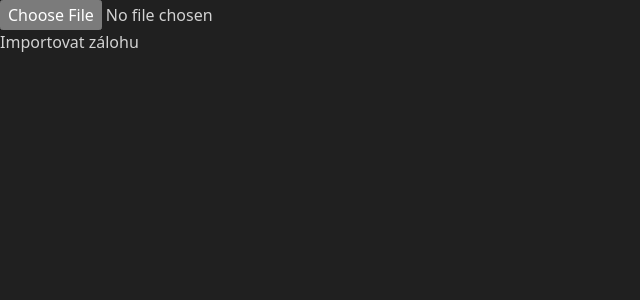
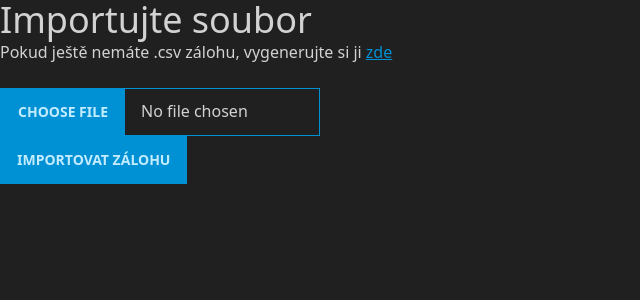
Before and after one commit to madebyqwerty/infinity-wall, a SvelteKit app in the folder web/: page /backup/import in a window 1280 px wide. Shown: the top 300 px of the page, without its empty margins (0-640 px from the left). Built offline with nearby package versions, Linux system fonts and the light colour scheme; what pocketbase would draw is missing.

Commit message:
presunuto + ui

```diff
--- /dev/null
+++ b/web/src/routes/(app)/backup/export/+page.svelte
@@ -0,0 +1,8 @@
+<script lang="ts">
+    import { export_backup } from "@pocketbase/backup/export_backup"
+</script>
+
+<h2 class="text-4xl">Exportujte zálohu</h2>
+<p>Zde si můžete exportovat .csv zálohu, kterou můžete importovat <a href="/backup/import/" class="link link-info">zde</a></p>
+<br>
+<button on:click={export_backup} class="btn btn-info">Exportovat zálohu</button>
--- /dev/null
+++ b/web/src/routes/(app)/backup/import/+page.svelte
@@ -0,0 +1,15 @@
+<script lang="ts">
+    import { import_backup } from "@pocketbase/backup/import_backup"
+
+    let files: FileList;
+    function do_import_backup(){
+        import_backup(files)
+    }
+</script>
+
+<h2 class="text-4xl">Importujte soubor</h2>
+<p>Pokud ještě nemáte .csv zálohu, vygenerujte si ji <a href="/backup/export/" class="link link-info">zde</a></p>
+<br>
+<input type="file" accept=".csv" bind:files class="file-input file-input-bordered file-input-info w-full max-w-xs" />
+<br>
+<button on:click={do_import_backup} class="btn btn-info">Importovat zálohu</button>
--- a/web/src/routes/backup/export/+page.svelte
+++ /dev/null
@@ -1,5 +0,0 @@
-<script lang="ts">
-    import { export_backup } from "@pocketbase/backup/export_backup"
-</script>
-
-<button on:click={export_backup}>Exportovat zálohu</button>
--- a/web/src/routes/backup/import/+page.svelte
+++ /dev/null
@@ -1,12 +0,0 @@
-<script lang="ts">
-    import { import_backup } from "@pocketbase/backup/import_backup"
-
-    let files: FileList;
-    function do_import_backup(){
-        import_backup(files)
-    }
-</script>
-
-<input type="file" bind:files style="width: 100%;">
-
-<button on:click={do_import_backup}>Importovat zálohu</button>
```
